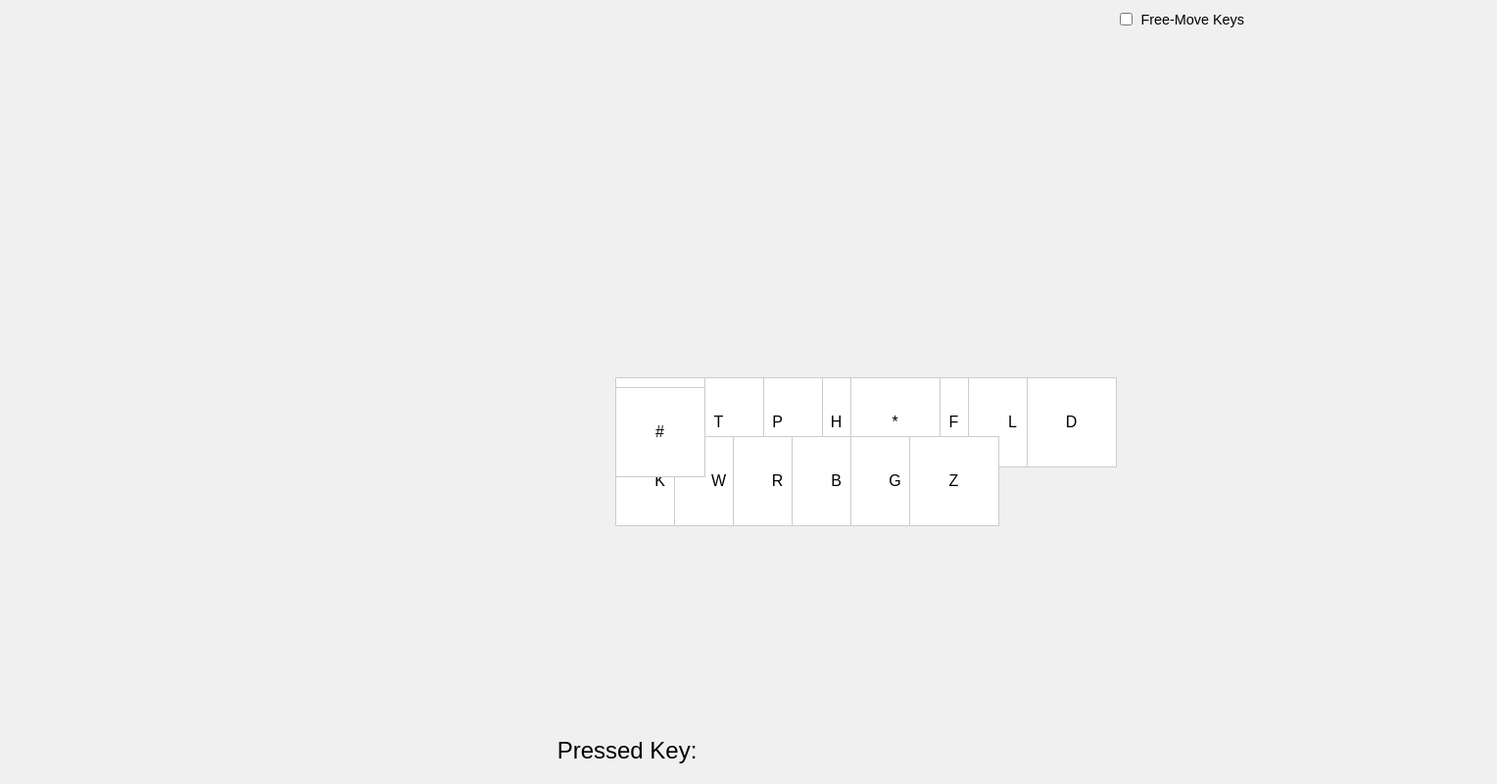
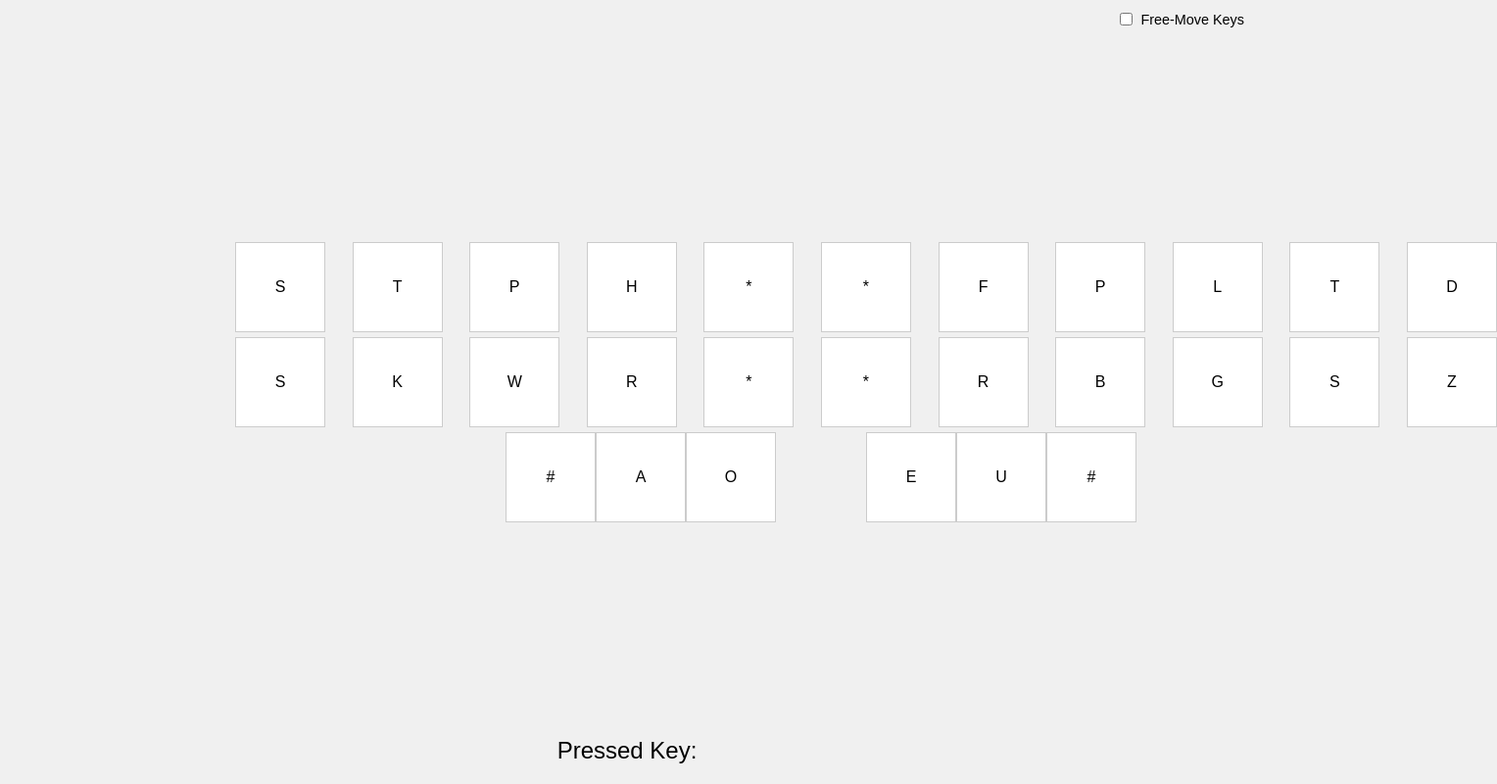
Before and after one commit to aqwek/stenobuild, a plain HTML site: page index.html in a window 1280 px wide. Shown: the whole page at 98% size, 1528 px wide, since content can reach past the window. Drawn offline with Linux system fonts and the light colour scheme.

Commit message:
Update index.html

```diff
--- a/index.html
+++ b/index.html
@@ -23,7 +23,6 @@
             gap: 5px;
             max-width: 800px;
             margin-bottom: 20px; /* Space between keyboard and output */
-            position: relative; /* Ensure positioning context */
         }
 
         .key {
@@ -38,8 +37,7 @@
             display: flex;
             align-items: center;
             justify-content: center;
-            position: absolute; /* Initially set to absolute */
-            transition: all 0.3s ease; /* Smooth transition */
+            position: static; /* Default position */
         }
 
         .wide {
@@ -157,49 +155,6 @@
         const output = document.getElementById('output');
         const freeMoveCheckbox = document.getElementById('free-move-checkbox');
 
-        // Initial positions (can be adjusted)
-        const defaultPositions = {
-            'S': { top: '0px', left: '0px' },
-            'T': { top: '0px', left: '60px' },
-            'P': { top: '0px', left: '120px' },
-            'H': { top: '0px', left: '180px' },
-            '*': { top: '0px', left: '240px' },
-            'F': { top: '0px', left: '300px' },
-            'L': { top: '0px', left: '360px' },
-            'D': { top: '0px', left: '420px' },
-            'K': { top: '60px', left: '0px' },
-            'W': { top: '60px', left: '60px' },
-            'R': { top: '60px', left: '120px' },
-            'B': { top: '60px', left: '180px' },
-            'G': { top: '60px', left: '240px' },
-            'Z': { top: '60px', left: '300px' },
-            '#': { top: '120px', left: '180px' },
-            'A': { top: '120px', left: '240px' },
-            'O': { top: '120px', left: '300px' },
-            'E': { top: '120px', left: '360px' },
-            'U': { top: '120px', left: '420px' },
-        };
-
-        // Function to set positions based on mode (default or custom)
-        function setKeyPositions(freeMove) {
-            keys.forEach(key => {
-                const dataKey = key.dataset.key;
-                if (freeMove) {
-                    // Enable free move (set to absolute)
-                    key.style.position = 'absolute';
-                } else {
-                    // Disable free move (set to default positions)
-                    key.style.position = 'absolute'; // Use absolute to reset positions smoothly
-                    key.style.top = defaultPositions[dataKey].top;
-                    key.style.left = defaultPositions[dataKey].left;
-                }
-            });
-        }
-
-        // Initialize positions on page load
-        setKeyPositions(false);
-
-        // Function to handle touch events
         function handleTouch(e) {
             e.preventDefault();
             const pressedKeys = [];
@@ -217,10 +172,12 @@
         document.querySelector('.keyboard').addEventListener('touchend', handleTouch, { passive: false });
         document.querySelector('.keyboard').addEventListener('touchcancel', handleTouch, { passive: false });
 
-        // Toggle free-move mode on checkbox change
-        freeMoveCheckbox.addEventListener('change', function () {
-            const freeMove = this.checked;
-            setKeyPositions(freeMove);
+        // Add event listener to checkbox
+        freeMoveCheckbox.addEventListener('change', function() {
+            const keys = document.querySelectorAll('.key');
+            keys.forEach(key => {
+                key.style.position = this.checked ? 'absolute' : 'static';
+            });
         });
     </script>
 </body>
```
